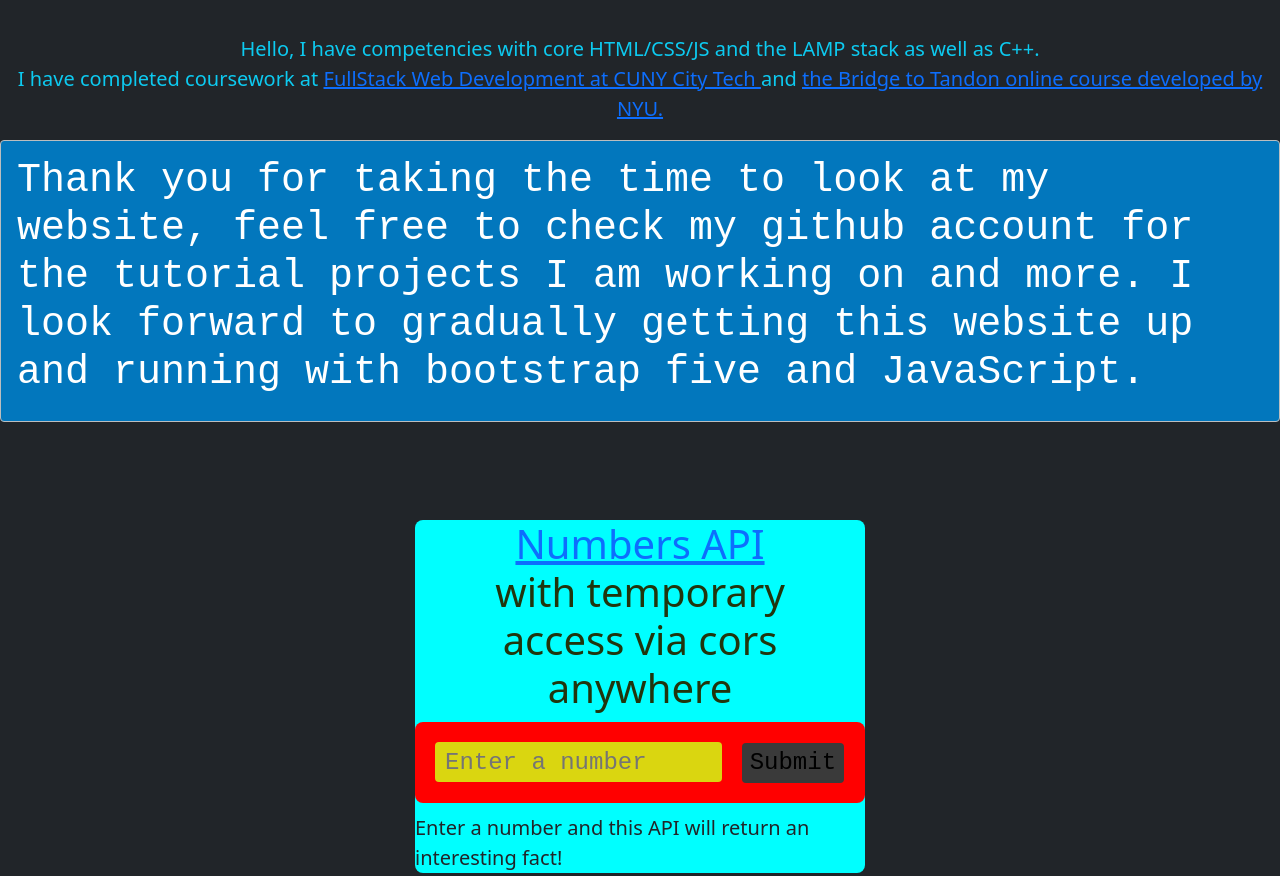
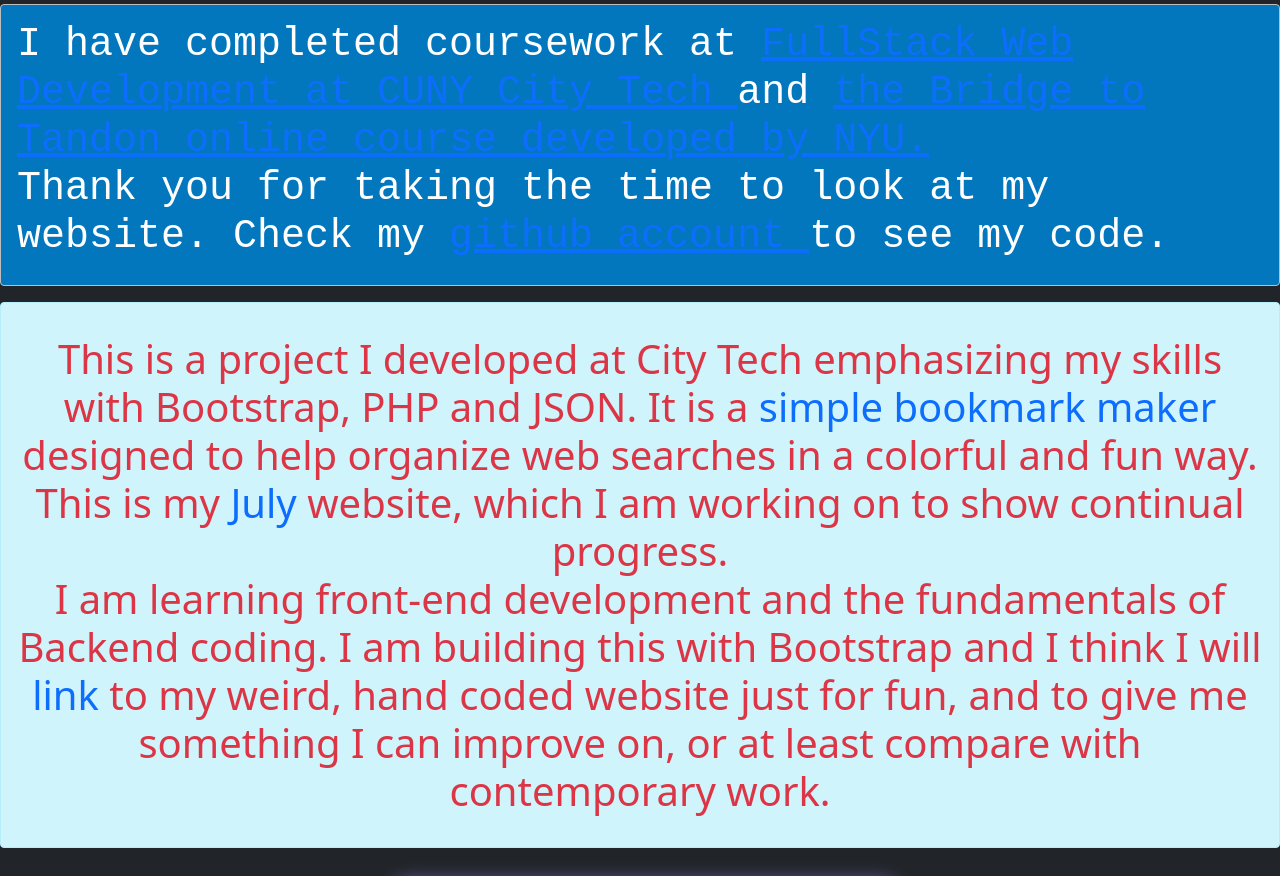
Before and after one commit to trncm00/TM_public, a plain HTML site: page index.html in a window 1280 px wide. Shown: the part 636-1512 px from the top of the page. Drawn offline with nearby package versions, Linux system fonts and the light colour scheme; a web font is replaced by a local one.

Commit message:
Update index.html

```diff
--- a/index.html
+++ b/index.html
@@ -43,6 +43,7 @@
                                    <li><a class="dropdown-item" href="https://github.com/trncm00/">My Github</a></li>
                                     <li><a class="dropdown-item" href="https://www.css-tricks.com/guides">CSS tricks</a></li>
                                     <li><a class="dropdown-item" href="https://www.cplusplus.com/">C++ Manual</a></li>
+                                    <li><a class="dropdown-item" href="https://www.learncpp.com/">Learn C++</a></li>
                                     <li><a class="dropdown-item" href="https://www.javascript.info/">JavaScript Manual</a></li>
                                     <li><a class="dropdown-item" href="https://developer.mozilla.org/en-US/">MDN Developer Guides</a></li>
                                     <li><a class="dropdown-item" href="https://web.mit.edu/mprat/Public/web/Terminus/Web/main.html">Terminus, an brilliant way
@@ -66,39 +67,59 @@
 
 
 
-            <p class='lead text-info bold' style ="text-align:center"><br>
-                Hello, I have competencies with core HTML/CSS/JS and the LAMP stack
-                as well as C++.
-                <br>
+
+
+			<div class ="alert alert-dark" role="alert" style ="background: #0277bd; font-family: monospace; ">
+				<h1 class="text-white" >
+
                     I have completed coursework at
-                 <a href = "https://www.citytechce.org/full-stack-intensive.html">
+                    <a class="link-decoration"  href="https://www.citytechce.org/full-stack-intensive.html">
                         FullStack Web Development at CUNY City Tech
                     </a>
                     and
-                <a href="https://engineering.nyu.edu/academics/programs/nyu-tandon-bridge">
+                    <a class="link-decoration" href="https://engineering.nyu.edu/academics/programs/nyu-tandon-bridge">
                         the Bridge to Tandon online course developed by NYU.
                     </a>
-                </p>
+                    <br>
+
+                    Thank you for taking the time to look at my website. Check my
+                    <a class="link-decoration"  href="https://github.com/trncm00/ ">
+                        github account </a> to see my code.
+                </h1>
+				</div>
+
+<!-- city tech project section-->
+
+						<div class ="alert alert-info" role="alert">
+				<h1 class="text-danger" >
+    <p class="lead"><p class="" style ="text-align:center">
+				This is a project I developed at City Tech emphasizing my skills with Bootstrap, PHP and JSON. It is a
+				<a href="http://citytechcedev.org/fssa/tm_prjct3/project3/index.php" class="text-decoration-none">simple bookmark maker</a>
+                designed to help organize web searches in a colorful and fun way.
+                <br> This is my <a href="https://trncm00.github.io/july2020/" class="text-decoration-none">July</a> website, which I am working on to show continual progress. <br> I am learning front-end development and the fundamentals of Backend coding. I am building this with Bootstrap and I think I will <a href="https://trncm00.github.io/ProjectOne/index.html" class="text-decoration-none">link</a> to my weird, hand coded website just for fun, and to give me something I can improve on, or at least compare with contemporary work.</p>
+ </h1>
+			</div>
+  </div>
+</div>
+		</span>
 
 
-			<div class ="alert alert-dark" role="alert" style ="background: #0277bd; font-family: monospace; ">
-				<h1 class="text-white" >Thank you for taking the time to look at my website, feel free to check my github
-                account for the tutorial projects I am working on and more. I look forward to gradually getting this website
-                up and running with bootstrap five and JavaScript.
-                </h1>
-				</div>
-            <br>
-            <br>
-            <br>
+            <!--End of city tech project section-->
 
-			<!-- numbers api markup -->
+            <!-- numbers api markup , commented out because this proxy access is temporary-->
+      <!--
+
 
             <section>
 
                 <div class="numbers_container">
                     <h1 class="numbers_container" style='color: rgb(33, 53, 13); text-align:center;'>
-                            <a href="http://www.numbersapi.com/">Numbers API</a><br> with temporary access via cors anywhere</h1>
-                        <form class="number_form" >
+                        <a href="http://www.numbersapi.com/">Numbers API</a><br> with temporary access via
+                        <a href ="https://cors-anywhere.herokuapp.com/corsdemo">
+                        Rob--W cors anywhere
+                        </a>
+                    </h1>
+                    <form class="number_form">
                         <input type="number" placeholder="Enter a number">
                         <button type="submit_number">
                             Submit
@@ -109,25 +130,12 @@
                     </div>
                 </div>
             </section>
+
+
+      -->
             <!-- end of numbers api markup  -->
             <!-- I learned this from WEB CIFA's 30 days of code on youtube-->
 
-
-
-						<div class ="alert alert-info" role="alert">
-				<h1 class="text-danger" >
-    <p class="lead"><p class="" style ="text-align:center">
-				Here is a backend project developed at City Tech<br>
-				It is a PHP and JSON
-				<a href="http://citytechcedev.org/fssa/tm_prjct3/project3/index.php" class="text-decoration-none">project</a> "card maker" I made for a final project.<br> This is my <a href="https://trncm00.github.io/july2020/" class="text-decoration-none">July</a> website, which I am working on to show continual progress. <br> I am learning front-end development and the fundamentals of Backend coding. I am building this with Bootstrap and I think I will <a href="https://trncm00.github.io/ProjectOne/index.html" class="text-decoration-none">link</a> to my weird, hand coded website just for fun, and to give me something I can improve on, or at least compare with contemporary work.</p>
- </h1>
-			</div>
-  </div>
-</div>
-		</span>
-
-            			 <br>
-            <br>
                 <br>
 
 
@@ -175,11 +183,13 @@
             </textarea>
 </p>
 
+
                     </div>
-                </fieldset>
                     <button type="submit">
                         SUBMIT
                     </button>
+                </fieldset>
+
             </form>
         </div>
 
```
Lines whose indentation alone changed are shown as unchanged.
